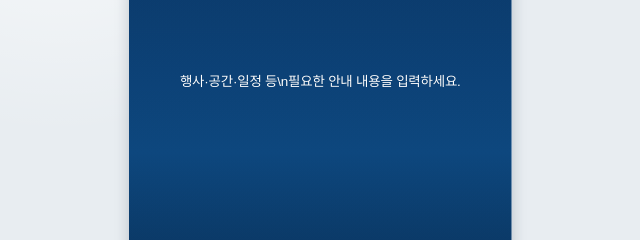
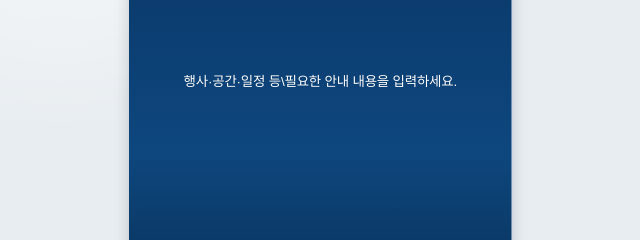
Before and after one commit to erakeun/digital-signage-maker, a plain HTML site: page index.html in a window 1280 px wide. Shown: the part 304-544 px from the top of the page, 525-1165 px from the left. Drawn offline with nearby package versions, Linux system fonts and the light colour scheme; a web font is replaced by a local one.

Commit message:
Update index.html

```diff
--- a/index.html
+++ b/index.html
@@ -755,7 +755,7 @@ function freshState(){
     customBg:"",
     title:"디지털 사이니지 안내",
     subtitle:"HANYANG UNIVERSITY ERICA",
-    body:"행사·공간·일정 등\\n필요한 안내 내용을 입력하세요.",
+    body:"행사·공간·일정 등\\필요한 안내 내용을 입력하세요.",
     emphasis:"",
     footer:"",
     font:"pretendard",
```
